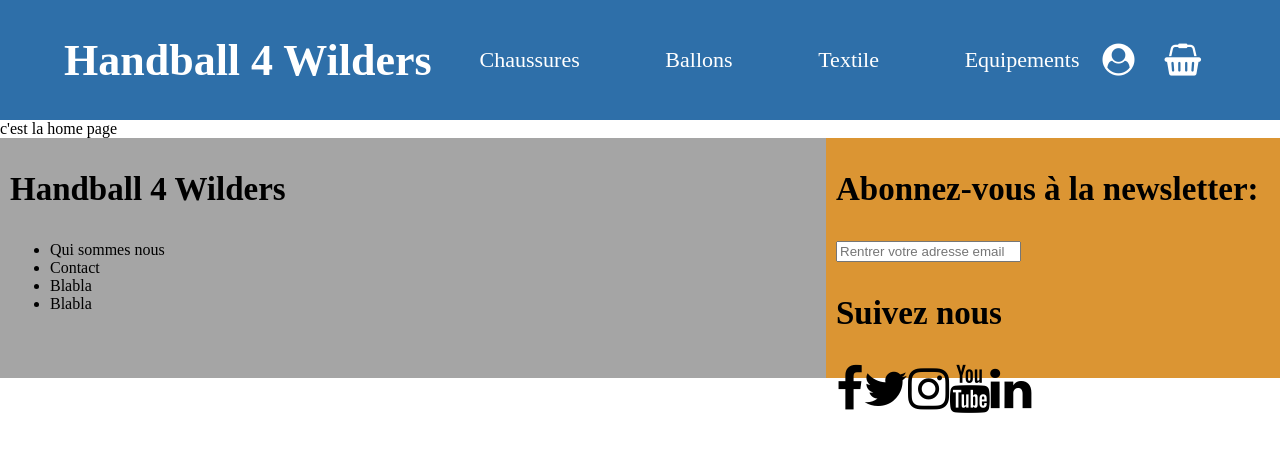
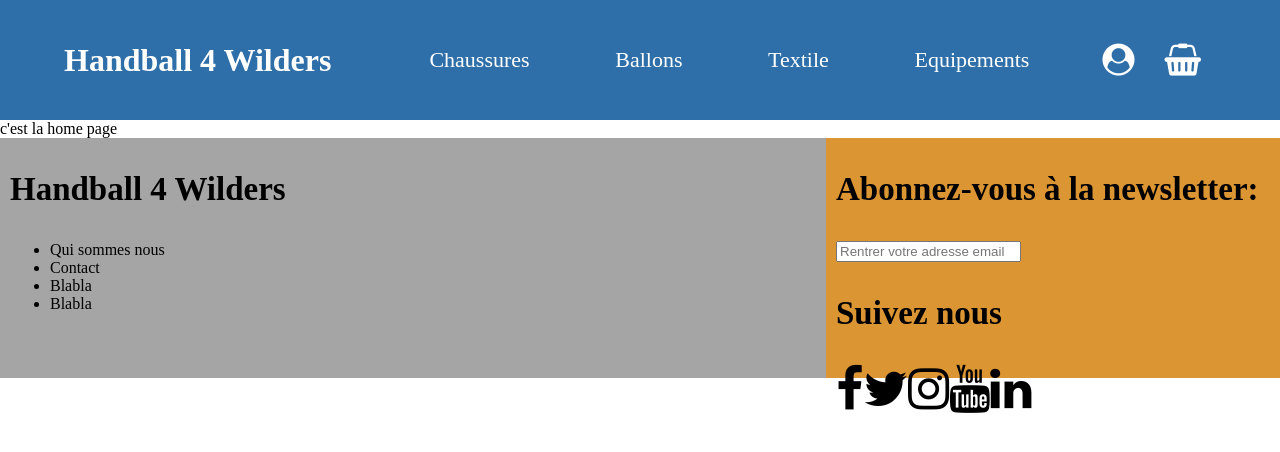
Before and after one commit to philamwild/Handball4Wilders, a React (Create React App) app: page / in a window 1280 px wide. Shown: the top 452 px of the page. Built offline with nearby package versions, Linux system fonts and the light colour scheme; a web font is replaced by a local one.

Commit message:
add a link on website title  route to home

```diff
--- a/src/components/style/Navbar.scss
+++ b/src/components/style/Navbar.scss
@@ -14,9 +14,14 @@
     width: 90%;
     height: 100%;
     margin: auto;
-    h1 {
-      font-size: 44px;
+    a {
+      text-decoration: none;
+      color: $textWhiteColor;
+      h1 {
+        font-size: 44px;
+      }
     }
+
     ul {
       display: flex;
       flex-direction: row;
```
